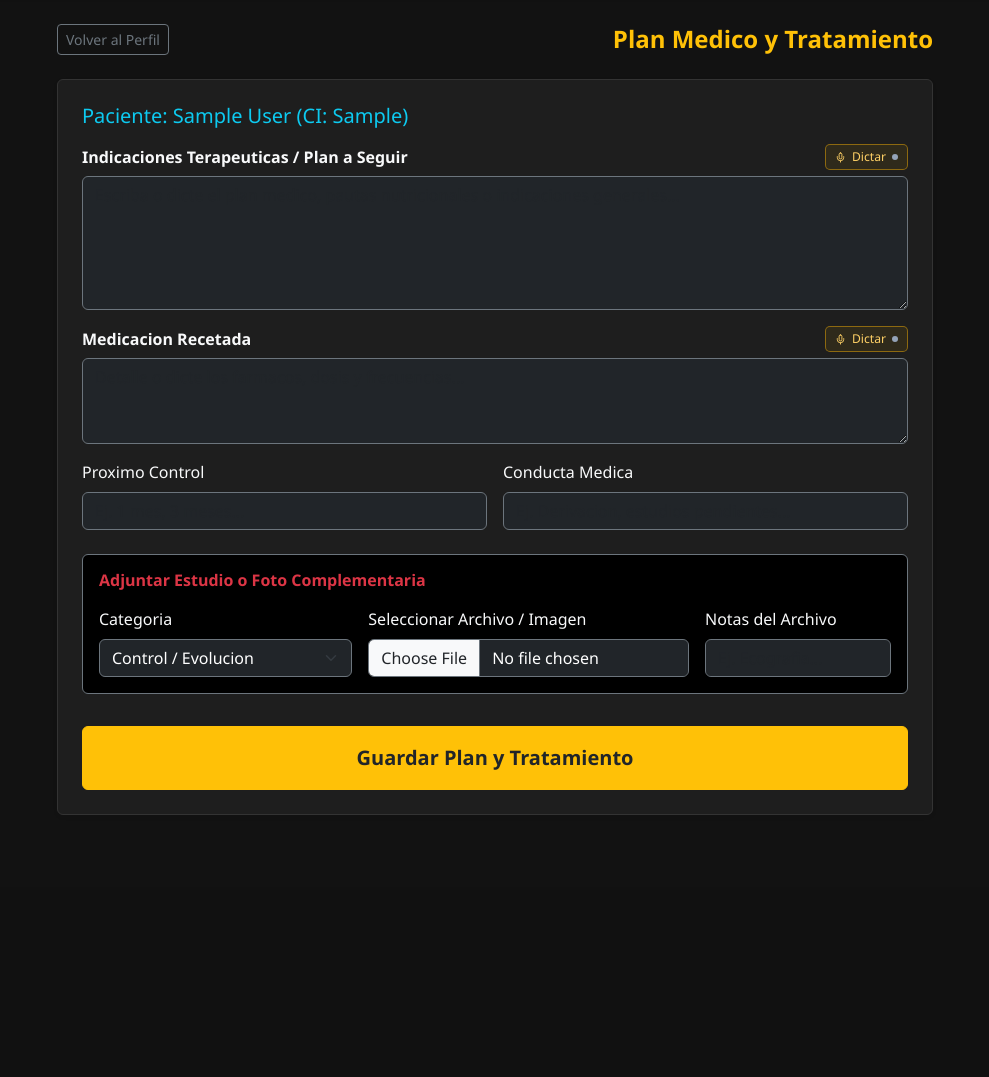
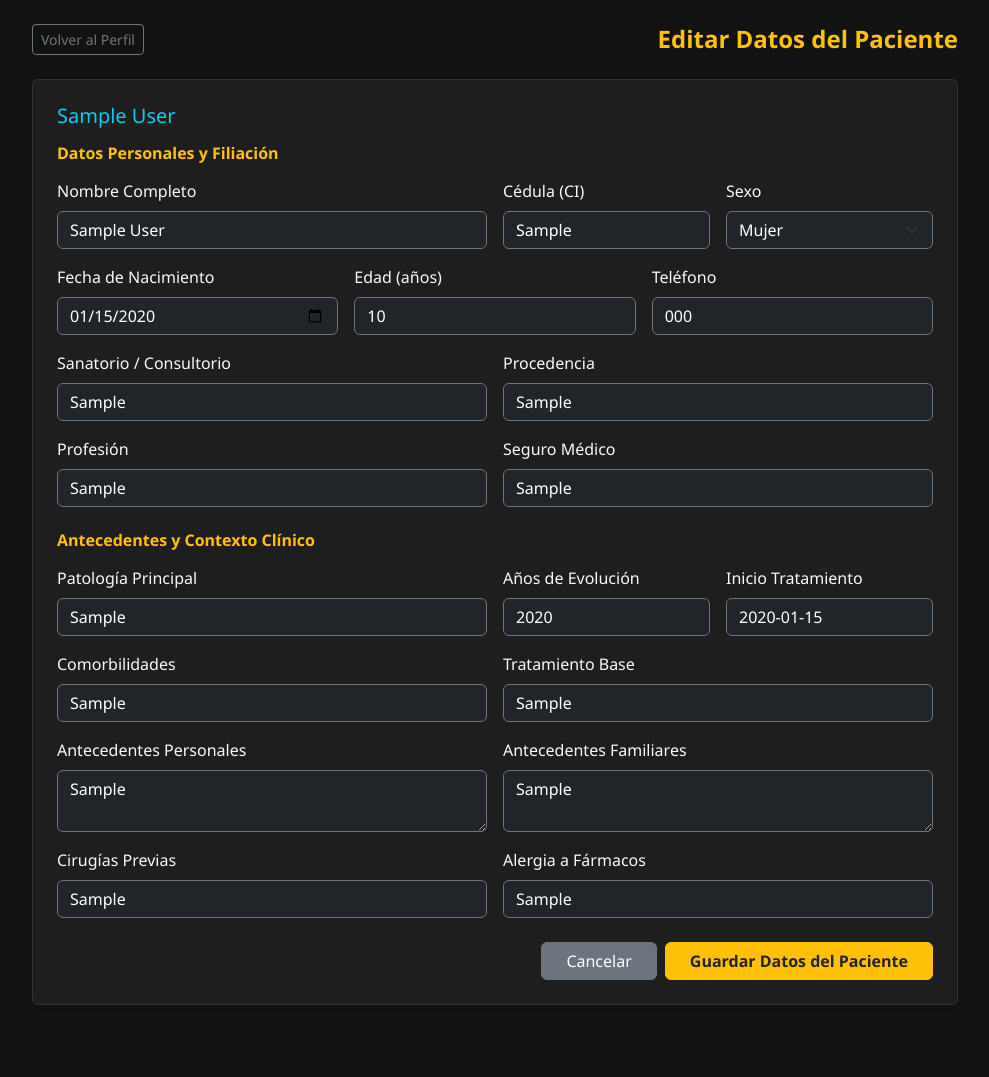
Before and after one commit to patriciafranco-web/metabolysisdem, a Flask app: page /patient/edit/1 in a window 1280 px wide. Shown: the part 61-1138 px from the top of the page, without its empty margins (145-1134 px from the left). Before the commit the page ends 876 px from the top, so only its background shows below. Run offline with Flask 3, Linux system fonts and the light colour scheme; the visitor is signed in with stand-in values (Sample User, id 1); tables that the repository leaves empty hold one stand-in row (values such as "Sample post"); some libraries are stand-ins or nearby versions.

Commit message:
Update edit_patient.html

```diff
--- a/templates/edit_patient.html
+++ b/templates/edit_patient.html
@@ -1,226 +1,107 @@
 {% extends "base.html" %}
 {% block content %}
-<style>
-    .field-header-row {
-        display: flex;
-        justify-content: space-between;
-        align-items: center;
-        gap: 8px;
-        margin-bottom: 6px;
-        flex-wrap: wrap;
-    }
-    .btn-voice-treat {
-        display: inline-flex;
-        align-items: center;
-        gap: 6px;
-        padding: 3px 9px;
-        font-size: 0.76rem;
-        font-weight: 500;
-        border-radius: 5px;
-        border: 1px solid rgba(255, 183, 3, 0.45);
-        background-color: rgba(255, 183, 3, 0.08);
-        color: #ffd166;
-        cursor: pointer;
-        transition: all 0.2s ease;
-    }
-    .btn-voice-treat:hover {
-        background-color: rgba(255, 183, 3, 0.16);
-        color: #fff;
-    }
-    .btn-voice-treat.is-recording {
-        border-color: #ef4444;
-        background-color: rgba(239, 68, 68, 0.16);
-        color: #fca5a5;
-    }
-    .voice-dot {
-        width: 6px;
-        height: 6px;
-        border-radius: 50%;
-        background-color: #94a3b8;
-        display: inline-block;
-    }
-    .btn-voice-treat.is-recording .voice-dot {
-        background-color: #ef4444;
-        box-shadow: 0 0 0 3px rgba(239, 68, 68, 0.25);
-        animation: voicePulse 1.3s infinite;
-    }
-    @keyframes voicePulse {
-        0% { transform: scale(0.95); opacity: 1; }
-        70% { transform: scale(1.15); opacity: 0.75; }
-        100% { transform: scale(0.95); opacity: 1; }
-    }
-</style>
-
-<div class="container pb-5" style="max-width: 900px;">
+<div class="container pb-5" style="max-width: 950px;">
     <div class="d-flex justify-content-between align-items-center mb-4 flex-wrap gap-2">
         <a href="{{ url_for('patient_detail', id=patient.id) }}" class="btn btn-outline-secondary btn-sm">Volver al Perfil</a>
-        <h2 class="text-warning fw-bold m-0 fs-4">Plan Medico y Tratamiento</h2>
+        <h2 class="text-warning fw-bold m-0 fs-4">Editar Datos del Paciente</h2>
     </div>
 
     <div class="card p-4 shadow-sm" style="background-color: #1e1e1e; border: 1px solid #333;">
-        <h5 class="text-info mb-3">Paciente: {{ patient.full_name }} (CI: {{ patient.ci }})</h5>
+        <h5 class="text-info mb-3">{{ patient.full_name }}</h5>
 
-        <form method="POST" action="{{ url_for('edit_treatment', patient_id=patient.id) }}" enctype="multipart/form-data">
-            <div class="mb-3">
-                <div class="field-header-row">
-                    <label class="form-label text-light fw-bold m-0">Indicaciones Terapeuticas / Plan a Seguir</label>
-                    <button type="button" class="btn-voice-treat" data-target="indicaciones_tratamiento" onclick="toggleDictadoPlan(this)">
-                        <svg width="11" height="11" viewBox="0 0 24 24" fill="none" stroke="currentColor" stroke-width="2" stroke-linecap="round" stroke-linejoin="round" aria-hidden="true">
-                            <path d="M12 2a3 3 0 0 0-3 3v7a3 3 0 0 0 6 0V5a3 3 0 0 0-3-3Z"></path>
-                            <path d="M19 10v2a7 7 0 0 1-14 0v-2"></path>
-                            <line x1="12" y1="19" x2="12" y2="22"></line>
-                        </svg>
-                        <span class="voice-label">Dictar</span>
-                        <span class="voice-dot"></span>
-                    </button>
-                </div>
-                <textarea class="form-control bg-dark text-white border-secondary" name="indicaciones_tratamiento" rows="5" placeholder="Escriba o dicte el plan medico, pautas nutricionales o indicaciones generales...">{{ record.indicaciones_tratamiento if record else '' }}</textarea>
-            </div>
-
-            <div class="mb-3">
-                <div class="field-header-row">
-                    <label class="form-label text-light fw-bold m-0">Medicacion Recetada</label>
-                    <button type="button" class="btn-voice-treat" data-target="medications" onclick="toggleDictadoPlan(this)">
-                        <svg width="11" height="11" viewBox="0 0 24 24" fill="none" stroke="currentColor" stroke-width="2" stroke-linecap="round" stroke-linejoin="round" aria-hidden="true">
-                            <path d="M12 2a3 3 0 0 0-3 3v7a3 3 0 0 0 6 0V5a3 3 0 0 0-3-3Z"></path>
-                            <path d="M19 10v2a7 7 0 0 1-14 0v-2"></path>
-                            <line x1="12" y1="19" x2="12" y2="22"></line>
-                        </svg>
-                        <span class="voice-label">Dictar</span>
-                        <span class="voice-dot"></span>
-                    </button>
-                </div>
-                <textarea class="form-control bg-dark text-white border-secondary" name="medications" rows="3" placeholder="Detalle o dicte los farmacos, dosis y frecuencias...">{{ record.medications if record else '' }}</textarea>
-            </div>
-
+        <form method="POST" action="{{ url_for('edit_patient', id=patient.id) }}">
+            <h6 class="text-warning fw-bold mb-3">Datos Personales y Filiación</h6>
             <div class="row g-3 mb-4">
                 <div class="col-md-6">
-                    <label class="form-label text-light">Proximo Control</label>
-                    <input type="text" class="form-control bg-dark text-white border-secondary" name="proximo_control" value="{{ record.proximo_control if record else '' }}" placeholder="Ej. 1 mes, 3 meses...">
+                    <label class="form-label text-light">Nombre Completo</label>
+                    <input type="text" class="form-control bg-dark text-white border-secondary" name="full_name" value="{{ patient.full_name or '' }}" required>
+                </div>
+                <div class="col-md-3">
+                    <label class="form-label text-light">Cédula (CI)</label>
+                    <input type="text" class="form-control bg-dark text-white border-secondary" name="ci" value="{{ patient.ci or '' }}">
+                </div>
+                <div class="col-md-3">
+                    <label class="form-label text-light">Sexo</label>
+                    <select class="form-select bg-dark text-white border-secondary" name="gender">
+                        <option value="Mujer" {% if patient.gender == 'Mujer' %}selected{% endif %}>Mujer</option>
+                        <option value="Hombre" {% if patient.gender == 'Hombre' %}selected{% endif %}>Hombre</option>
+                    </select>
+                </div>
+                <div class="col-md-4">
+                    <label class="form-label text-light">Fecha de Nacimiento</label>
+                    <input type="date" class="form-control bg-dark text-white border-secondary" name="birth_date" value="{{ patient.birth_date or '' }}">
+                </div>
+                <div class="col-md-4">
+                    <label class="form-label text-light">Edad (años)</label>
+                    <input type="number" class="form-control bg-dark text-white border-secondary" name="age" value="{{ patient.age or '' }}">
+                </div>
+                <div class="col-md-4">
+                    <label class="form-label text-light">Teléfono</label>
+                    <input type="text" class="form-control bg-dark text-white border-secondary" name="phone" value="{{ patient.phone or '' }}">
                 </div>
                 <div class="col-md-6">
-                    <label class="form-label text-light">Conducta Medica</label>
-                    <input type="text" class="form-control bg-dark text-white border-secondary" name="conducta_medica" value="{{ record.conducta_medica if record else '' }}" placeholder="Ej. Derivacion, estudios pendientes...">
+                    <label class="form-label text-light">Sanatorio / Consultorio</label>
+                    <input type="text" class="form-control bg-dark text-white border-secondary" name="sanatorio" value="{{ patient.sanatorio or '' }}">
+                </div>
+                <div class="col-md-6">
+                    <label class="form-label text-light">Procedencia</label>
+                    <input type="text" class="form-control bg-dark text-white border-secondary" name="procedencia" value="{{ patient.procedencia or '' }}">
+                </div>
+                <div class="col-md-6">
+                    <label class="form-label text-light">Profesión</label>
+                    <input type="text" class="form-control bg-dark text-white border-secondary" name="profession" value="{{ patient.profession or '' }}">
+                </div>
+                <div class="col-md-6">
+                    <label class="form-label text-light">Seguro Médico</label>
+                    <input type="text" class="form-control bg-dark text-white border-secondary" name="seguro_medico" value="{{ patient.seguro_medico or '' }}">
                 </div>
             </div>
 
-            <div class="card bg-black border-secondary p-3 mb-4">
-                <h6 class="text-danger fw-semibold mb-3">Adjuntar Estudio o Foto Complementaria</h6>
-                <div class="row g-3">
-                    <div class="col-md-4">
-                        <label class="form-label text-light">Categoria</label>
-                        <select class="form-select bg-dark text-white border-secondary" name="photo_category">
-                            <option value="Evolución">Control / Evolucion</option>
-                            <option value="Estudios / Ecografía">Estudio / Ecografia / TAC</option>
-                            <option value="Antes">Foto Inicial (Antes)</option>
-                            <option value="Después">Resultado Final (Despues)</option>
-                        </select>
-                    </div>
-                    <div class="col-md-5">
-                        <label class="form-label text-light">Seleccionar Archivo / Imagen</label>
-                        <input type="file" class="form-control bg-dark text-white border-secondary" name="photo" accept="image/*,.pdf">
-                    </div>
-                    <div class="col-md-3">
-                        <label class="form-label text-light">Notas del Archivo</label>
-                        <input type="text" class="form-control bg-dark text-white border-secondary" name="photo_notes" placeholder="Ej. Ecografia...">
-                    </div>
+            <h6 class="text-warning fw-bold mb-3">Antecedentes y Contexto Clínico</h6>
+            <div class="row g-3 mb-4">
+                <div class="col-md-6">
+                    <label class="form-label text-light">Patología Principal</label>
+                    <input type="text" class="form-control bg-dark text-white border-secondary" name="pathology_type" value="{{ patient.pathology_type or '' }}">
+                </div>
+                <div class="col-md-3">
+                    <label class="form-label text-light">Años de Evolución</label>
+                    <input type="number" class="form-control bg-dark text-white border-secondary" name="evolution_years" value="{{ patient.evolution_years or '' }}">
+                </div>
+                <div class="col-md-3">
+                    <label class="form-label text-light">Inicio Tratamiento</label>
+                    <input type="text" class="form-control bg-dark text-white border-secondary" name="fecha_inicio_tratamiento" value="{{ patient.fecha_inicio_tratamiento or '' }}">
+                </div>
+                <div class="col-md-6">
+                    <label class="form-label text-light">Comorbilidades</label>
+                    <input type="text" class="form-control bg-dark text-white border-secondary" name="comorbidities" value="{{ patient.comorbidities or '' }}">
+                </div>
+                <div class="col-md-6">
+                    <label class="form-label text-light">Tratamiento Base</label>
+                    <input type="text" class="form-control bg-dark text-white border-secondary" name="tratamiento_base" value="{{ patient.tratamiento_base or '' }}">
+                </div>
+                <div class="col-md-6">
+                    <label class="form-label text-light">Antecedentes Personales</label>
+                    <textarea class="form-control bg-dark text-white border-secondary" name="antecedentes_personales" rows="2">{{ patient.antecedentes_personales or '' }}</textarea>
+                </div>
+                <div class="col-md-6">
+                    <label class="form-label text-light">Antecedentes Familiares</label>
+                    <textarea class="form-control bg-dark text-white border-secondary" name="antecedentes_familiares" rows="2">{{ patient.antecedentes_familiares or '' }}</textarea>
+                </div>
+                <div class="col-md-6">
+                    <label class="form-label text-light">Cirugías Previas</label>
+                    <input type="text" class="form-control bg-dark text-white border-secondary" name="historial_cirugias" value="{{ patient.historial_cirugias or '' }}">
+                </div>
+                <div class="col-md-6">
+                    <label class="form-label text-light">Alergia a Fármacos</label>
+                    <input type="text" class="form-control bg-dark text-white border-secondary" name="alergia_farmacos" value="{{ patient.alergia_farmacos or '' }}">
                 </div>
             </div>
 
-            <button type="submit" class="btn btn-warning fw-bold text-dark w-100 py-3 mt-2 fs-5">Guardar Plan y Tratamiento</button>
+            <div class="d-flex justify-content-end gap-2 mt-4">
+                <a href="{{ url_for('patient_detail', id=patient.id) }}" class="btn btn-secondary px-4">Cancelar</a>
+                <button type="submit" class="btn btn-warning fw-bold text-dark px-4">Guardar Datos del Paciente</button>
+            </div>
         </form>
     </div>
 </div>
-
-<script>
-let planRecognition = null;
-let planActiveButton = null;
-
-function resetPlanVoiceButton(btn) {
-    if (!btn) return;
-    btn.classList.remove("is-recording");
-    const lbl = btn.querySelector(".voice-label");
-    if (lbl) lbl.textContent = "Dictar";
-}
-
-function toggleDictadoPlan(btn) {
-    const SpeechRecognition = window.SpeechRecognition || window.webkitSpeechRecognition;
-    if (!SpeechRecognition) return;
-
-    if (planActiveButton === btn && planRecognition) {
-        planRecognition.stop();
-        return;
-    }
-
-    if (planRecognition) {
-        planRecognition.stop();
-    }
-
-    const targetName = btn.getAttribute("data-target");
-    const campo = document.querySelector('[name="' + targetName + '"]');
-    if (!campo) return;
-
-    const recognition = new SpeechRecognition();
-    recognition.lang = "es-PY";
-    recognition.continuous = true;
-    recognition.interimResults = false;
-
-    recognition.onstart = () => {
-        planRecognition = recognition;
-        planActiveButton = btn;
-        btn.classList.add("is-recording");
-        const lbl = btn.querySelector(".voice-label");
-        if (lbl) lbl.textContent = "Detener";
-    };
-
-    recognition.onresult = (event) => {
-        let nuevoTexto = "";
-        for (let i = event.resultIndex; i < event.results.length; i++) {
-            if (event.results[i].isFinal) {
-                nuevoTexto += event.results[i][0].transcript + " ";
-            }
-        }
-        if (nuevoTexto.trim()) {
-            const sep = campo.value && !campo.value.endsWith(" ") && !campo.value.endsWith("\n") ? " " : "";
-            campo.value += sep + nuevoTexto.trim();
-            campo.dispatchEvent(new Event("input", { bubbles: true }));
-        }
-    };
-
-    recognition.onerror = () => {
-        resetPlanVoiceButton(btn);
-        if (planActiveButton === btn) {
-            planRecognition = null;
-            planActiveButton = null;
-        }
-    };
-
-    recognition.onend = () => {
-        resetPlanVoiceButton(btn);
-        if (planActiveButton === btn) {
-            planRecognition = null;
-            planActiveButton = null;
-        }
-    };
-
-    recognition.start();
-}
-
-document.addEventListener("DOMContentLoaded", function() {
-    var form = document.querySelector("form");
-    if (form) {
-        form.addEventListener("submit", function() {
-            if (planRecognition) {
-                planRecognition.stop();
-            }
-            var btn = form.querySelector("button[type='submit']");
-            if (btn) {
-                btn.textContent = "Guardando, por favor espere...";
-                btn.classList.add("disabled");
-                btn.style.pointerEvents = "none";
-            }
-        });
-    }
-});
-</script>
 {% endblock %}
```
